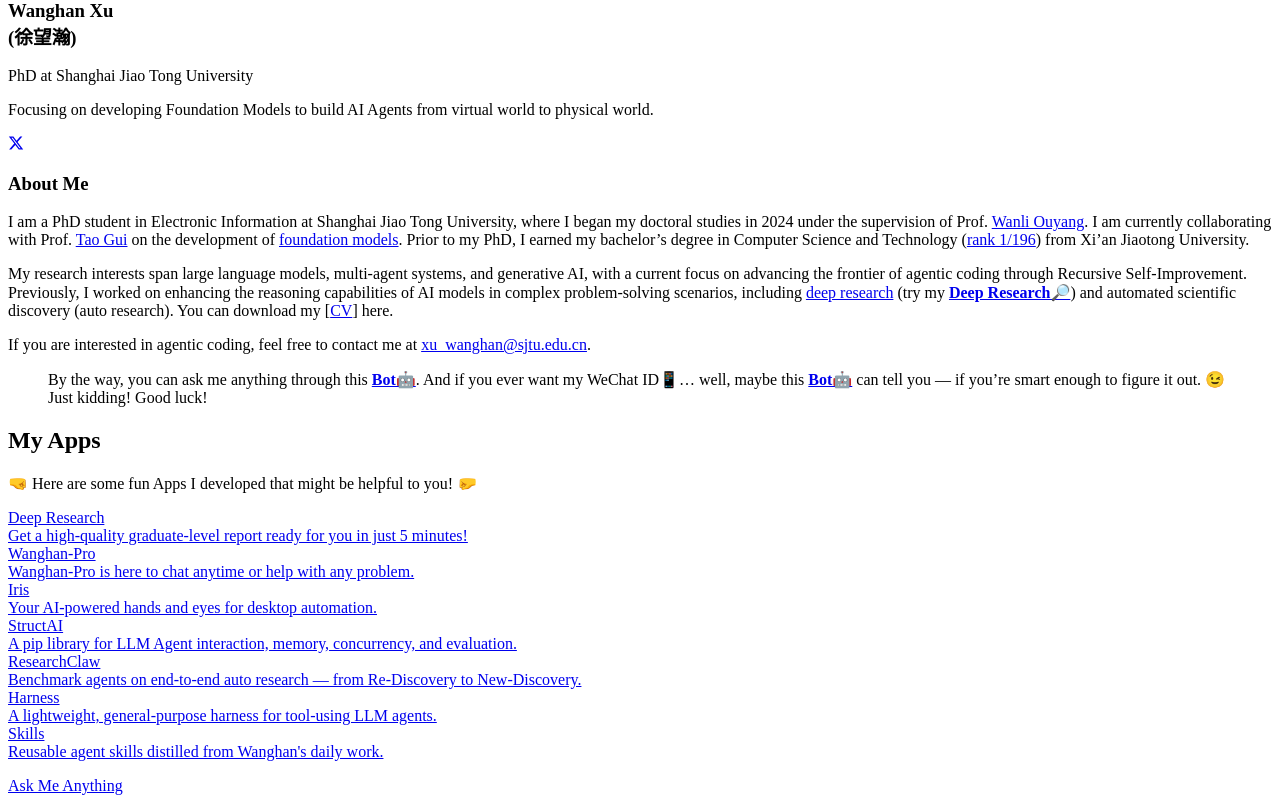
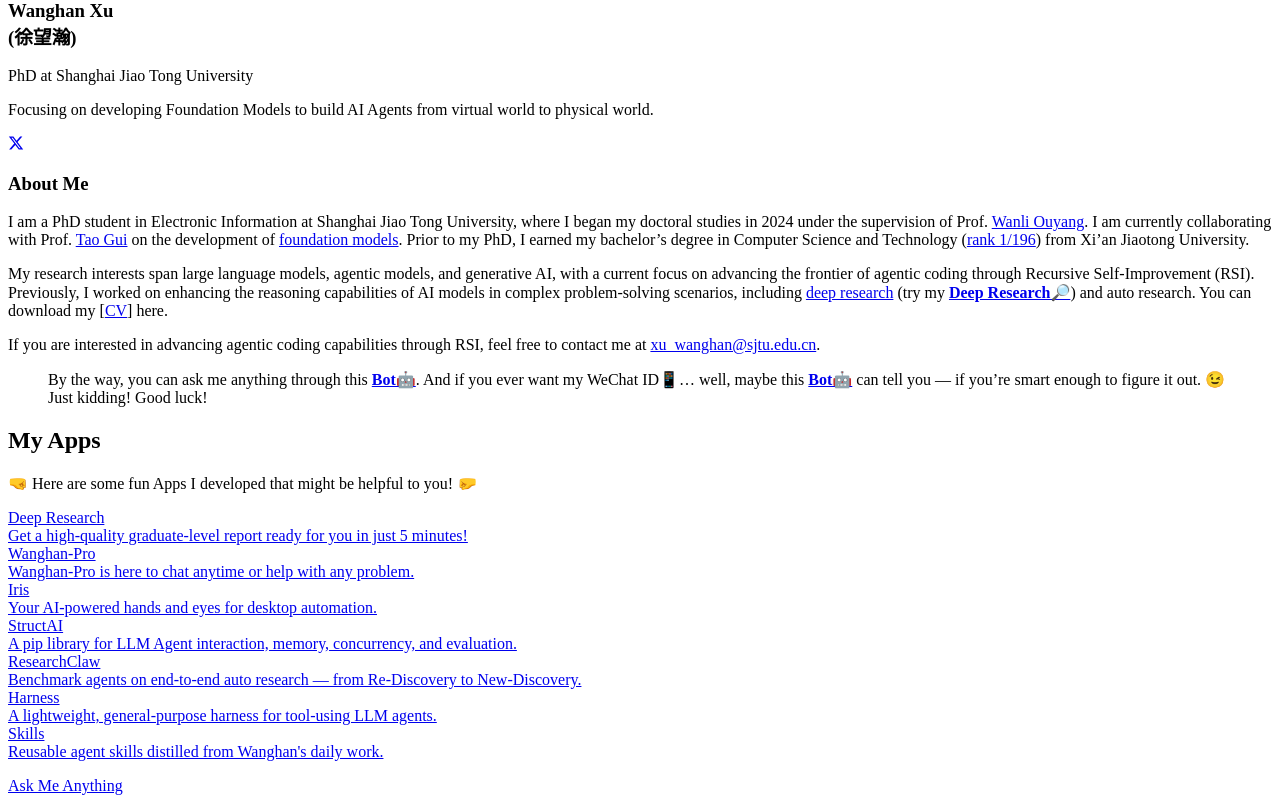
Before and after one commit to black-yt/black-yt.github.io, a Jekyll site: the page built from _pages/includes/intro.md, in a window 1280 px wide. Shown: the part 481-1292 px from the top of the page. Built offline with Jekyll 4.4.1, drawn with Linux system fonts in a browser that asks for light colours; our own code applies the rules of GitHub Pages for plain Markdown files.

Commit message:
Clarify agentic models and RSI research focus

```diff
--- a/_pages/includes/intro.md
+++ b/_pages/includes/intro.md
@@ -2,9 +2,9 @@
 
 I am a PhD student in Electronic Information at Shanghai Jiao Tong University, where I began my doctoral studies in 2024 under the supervision of Prof. [Wanli Ouyang](https://wlouyang.github.io/). I am currently collaborating with Prof. [Tao Gui](https://guitaowufeng.github.io/) on the development of [foundation models](https://atria-asi.ai/). Prior to my PhD, I earned my bachelor's degree in Computer Science and Technology ([rank 1/196](https://mp.weixin.qq.com/s/YOJcpipRe0TgYSeJgOCwCA#:~:text=%E4%BB%B2%E8%8B%B1%E4%B9%A6%E9%99%A2-,%E8%AE%A1%E7%AE%97%E6%9C%BA004%E7%8F%AD%C2%A0%E5%BE%90%E6%9C%9B%E7%80%9A,-%F0%9F%94%B5%20%E8%BF%9E%E7%BB%AD%E4%B8%A4%E5%B9%B4)) from Xi’an Jiaotong University.
 
-My research interests span large language models, multi-agent systems, and generative AI, with a current focus on advancing the frontier of agentic coding through Recursive Self-Improvement. Previously, I worked on enhancing the reasoning capabilities of AI models in complex problem-solving scenarios, including [deep research](https://openai.com/index/introducing-deep-research/) (try my [**Deep Research🔎**](https://dr-sigma-wheat.vercel.app/)) and automated scientific discovery (auto research). You can download my [[CV](/pdfs/WanghanXu.pdf)] here.
+My research interests span large language models, agentic models, and generative AI, with a current focus on advancing the frontier of agentic coding through Recursive Self-Improvement (RSI). Previously, I worked on enhancing the reasoning capabilities of AI models in complex problem-solving scenarios, including [deep research](https://openai.com/index/introducing-deep-research/) (try my [**Deep Research🔎**](https://dr-sigma-wheat.vercel.app/)) and auto research. You can download my [[CV](/pdfs/WanghanXu.pdf)] here.
 
-If you are interested in agentic coding, feel free to contact me at [xu_wanghan@sjtu.edu.cn](mailto:xu_wanghan@sjtu.edu.cn).
+If you are interested in advancing agentic coding capabilities through RSI, feel free to contact me at [xu_wanghan@sjtu.edu.cn](mailto:xu_wanghan@sjtu.edu.cn).
 
 > By the way, you can ask me anything through this [**Bot🤖**](https://chat-xi-three-29.vercel.app/). And if you ever want my WeChat ID📱… well, maybe this [**Bot🤖**](https://chat-xi-three-29.vercel.app/) can tell you — if you’re smart enough to figure it out. 😉 Just kidding! Good luck!
 
```
